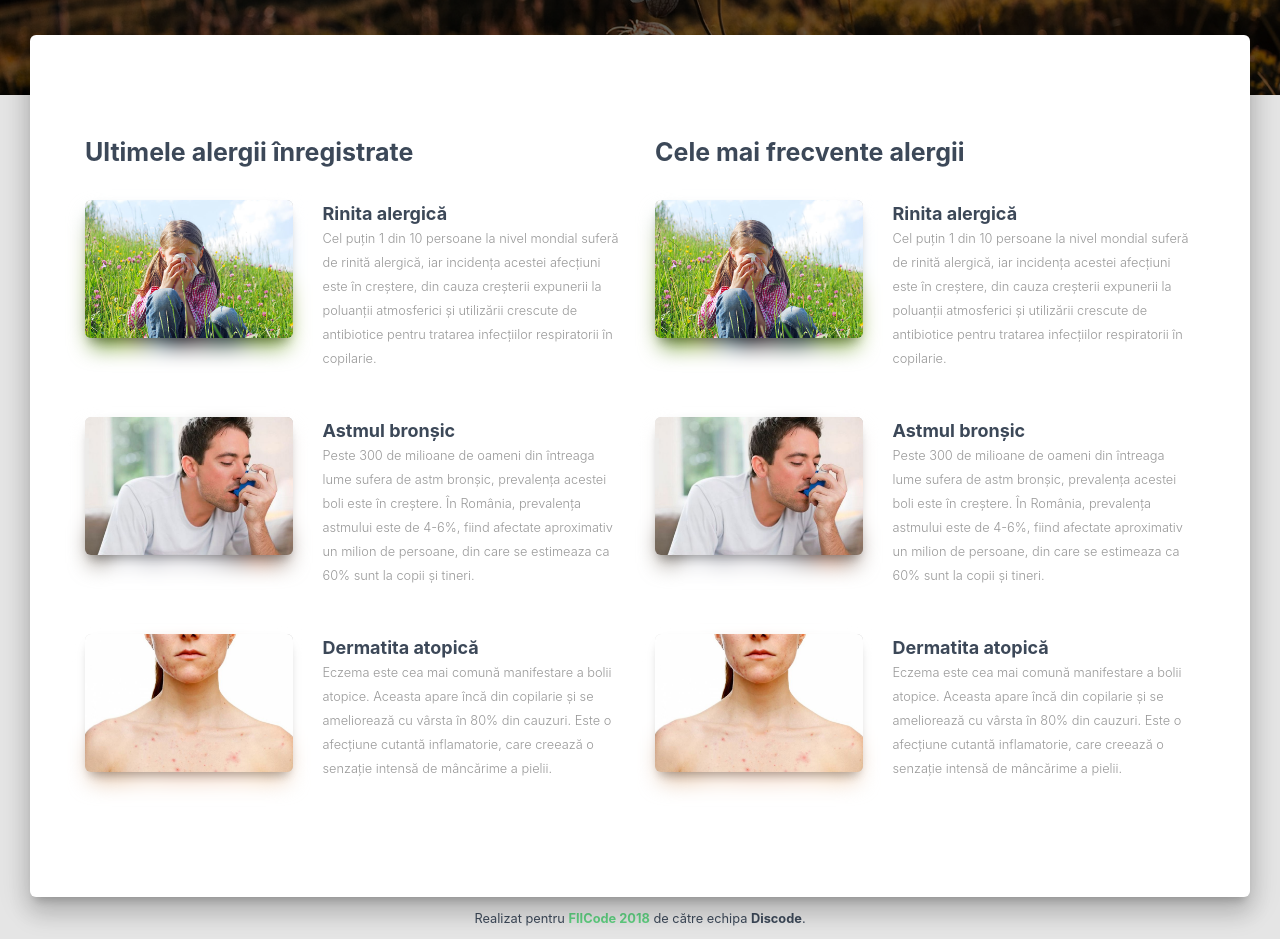
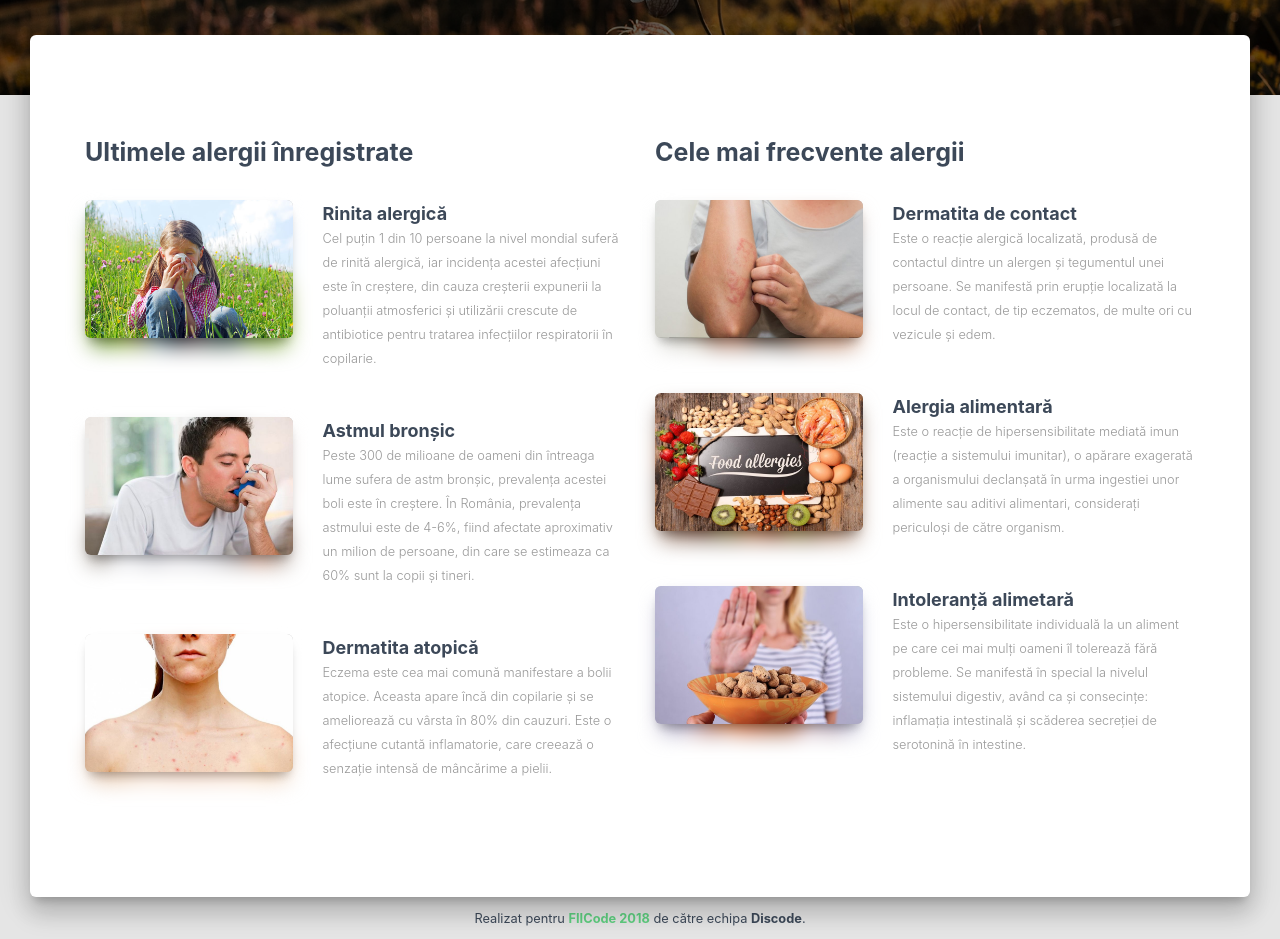
Before and after one commit to octavianiacob/allergyhelp, a PHP site: page /index.php in a window 1280 px wide. Shown: the part 265-1204 px from the top of the page. Run offline with PHP 8.4, Linux system fonts and the light colour scheme; the visitor is signed in with stand-in values (Sample User, id 1); data that the repository does not hold is empty.

Commit message:
nimic important

```diff
--- a/index.php
+++ b/index.php
@@ -160,16 +160,16 @@
 							<div class="row">
 								<div class="col-sm-5">
 									<div class="card-header card-header-image">
-										<img class="img" src="assets/img/rsz_alergia-la-polen.jpg">
-										<div class="colored-shadow" style="background-image: url('assets/img/rsz_alergia-la-polen.jpg'); opacity: 1;"></div>
+										<img class="img" src="assets/img/rsz_dermac.jpg">
+										<div class="colored-shadow" style="background-image: url('assets/img/rsz_dermac.jpg'); opacity: 1;"></div>
 									</div>
 								</div>
 								<div class="col-sm-7">
 									<h4 class="card-title">
-										Rinita alergică
+										Dermatita de contact
 									</h4>
 									<p class="card-description">
-										Cel puțin 1 din 10 persoane la nivel mondial suferă de rinită alergică, iar incidența acestei afecțiuni este în creștere, din cauza creșterii expunerii la poluanții atmosferici și utilizării crescute de antibiotice pentru tratarea infecțiilor respiratorii în copilarie.
+										Este o reacție alergică localizată, produsă de contactul dintre un alergen și tegumentul unei persoane. Se manifestă prin erupție localizată la locul de contact, de tip eczematos, de multe ori cu vezicule și edem.
 									</p>
 								</div>
 							</div>
@@ -178,16 +178,16 @@
 							<div class="row">
 								<div class="col-sm-5">
 									<div class="card-header card-header-image">
-										<img class="img" src="assets/img/astm1.jpg">
-										<div class="colored-shadow" style="background-image: url('assets/img/astm1.jpg'); opacity: 1;"></div>
+										<img class="img" src="assets/img/rsz_food.jpg">
+										<div class="colored-shadow" style="background-image: url('assets/img/rsz_food.jpg'); opacity: 1;"></div>
 									</div>
 								</div>
 								<div class="col-sm-7">
 									<h4 class="card-title">
-										Astmul bronșic
+										Alergia alimentară
 									</h4>
 									<p class="card-description">
-										Peste 300 de milioane de oameni din întreaga lume sufera de astm bronșic, prevalența acestei boli este în creștere. În România, prevalența astmului este de 4-6%, fiind afectate aproximativ un milion de persoane, din care se estimeaza ca 60% sunt la copii și tineri.
+										Este o reacție de hipersensibilitate mediată imun (reacție a sistemului imunitar), o apărare exagerată a organismului declanșată în urma ingestiei unor alimente sau aditivi alimentari, considerați periculoși de către organism.
 									</p>
 								</div>
 							</div>
@@ -196,16 +196,16 @@
 							<div class="row">
 								<div class="col-sm-5">
 									<div class="card-header card-header-image">
-										<img class="img" src="assets/img/rsz_dermatita.jpg">
-										<div class="colored-shadow" style="background-image: url('assets/img/rsz_dermatita.jpg'); opacity: 1;"></div>
+										<img class="img" src="assets/img/rsz_1intoleranta.jpg">
+										<div class="colored-shadow" style="background-image: url('assets/img/rsz_1intoleranta.jpg'); opacity: 1;"></div>
 									</div>
 								</div>
 								<div class="col-sm-7">
 									<h4 class="card-title">
-										Dermatita atopică
+										Intoleranță alimetară
 									</h4>
 									<p class="card-description">
-										Eczema este cea mai comună manifestare a bolii atopice. Aceasta apare încă din copilarie și se ameliorează cu vârsta în 80% din cauzuri. Este o afecțiune cutantă inflamatorie, care creează o senzație intensă de mâncărime a pielii.
+										Este o hipersensibilitate individuală la un aliment pe care cei mai mulți oameni îl tolerează fără probleme. Se manifestă în special la nivelul sistemului digestiv, având ca și consecințe: inflamația intestinală și scăderea secreției de serotonină în intestine.
 									</p>
 								</div>
 							</div>
```
